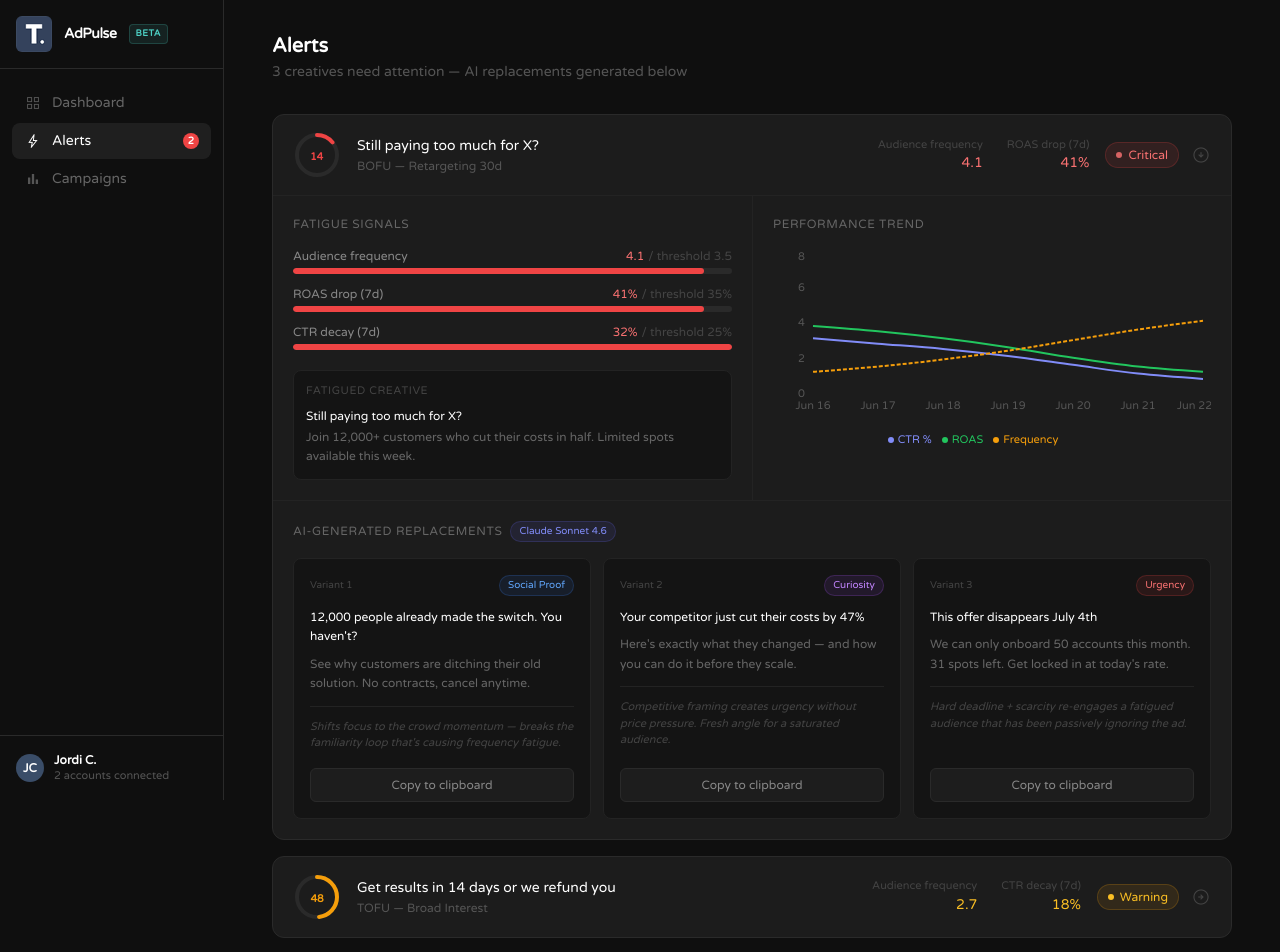
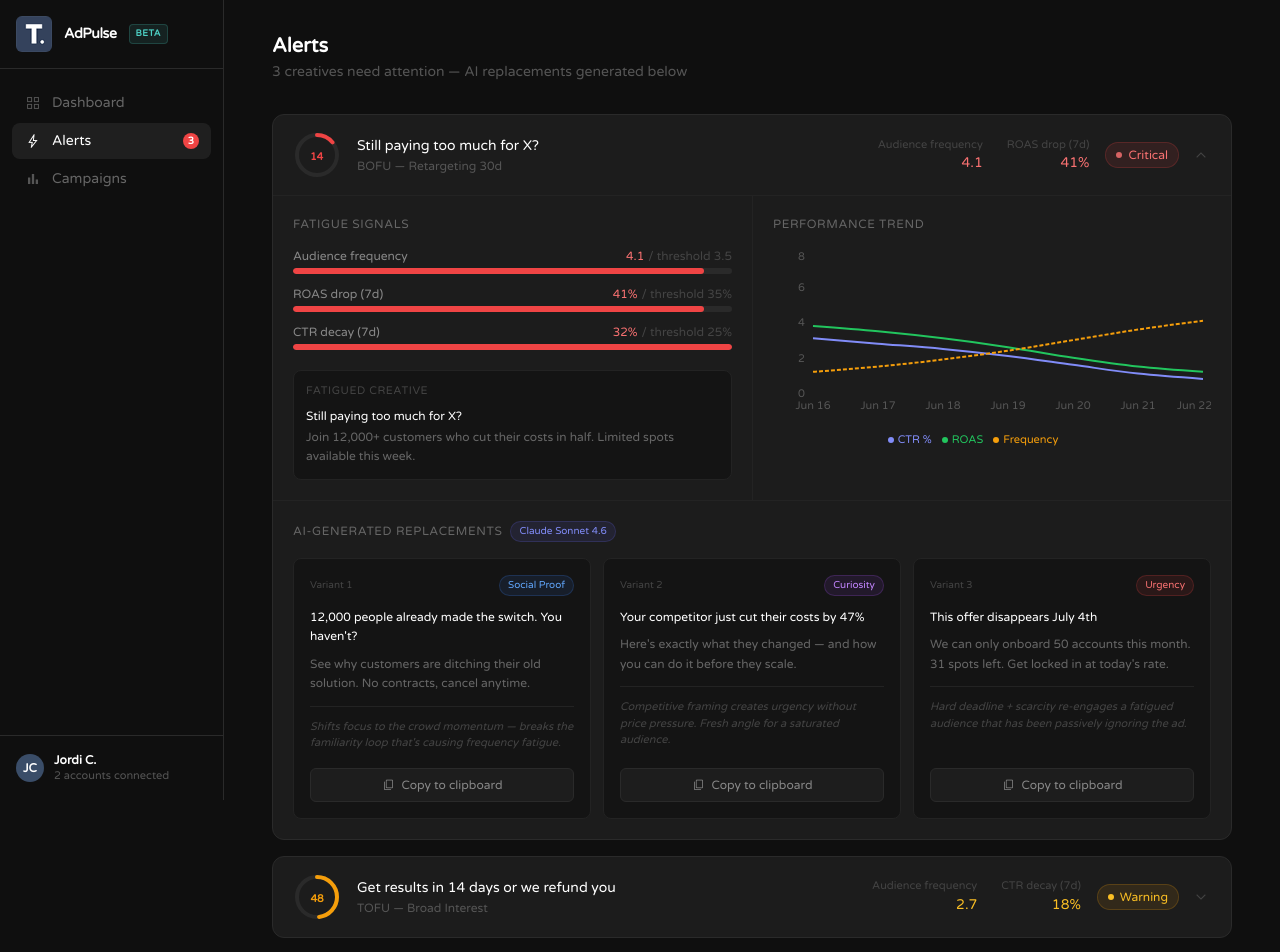
Before and after one commit to jordicabelloo/itstodaymedia-roleproject, a Next.js app in the folder frontend/: page /alerts in a window 1280 px wide. Shown: the top 952 px of the page. Built offline with nearby package versions, Linux system fonts and the light colour scheme.

Commit message:
frontend: copy to clipboard, dynamic badge, expand icons, clean dead code

```diff
--- a/frontend/app/alerts/page.tsx
+++ b/frontend/app/alerts/page.tsx
@@ -1,6 +1,6 @@
 "use client";
 
-import { useState } from "react";
+import { useState, useCallback } from "react";
 import { CREATIVES } from "@/lib/mock-data";
 import HealthBadge from "@/components/HealthBadge";
 import ScoreRing from "@/components/ScoreRing";
@@ -24,6 +24,14 @@ const HOOK_COLOR: Record<string, string> = {
 export default function AlertsPage() {
   const fatigued = CREATIVES.filter((c) => c.health_status !== "healthy");
   const [expanded, setExpanded] = useState<string | null>(fatigued[0]?.id ?? null);
+  const [copied, setCopied] = useState<string | null>(null);
+
+  const copyToClipboard = useCallback((text: string, key: string) => {
+    navigator.clipboard.writeText(text).then(() => {
+      setCopied(key);
+      setTimeout(() => setCopied(null), 2000);
+    });
+  }, []);
 
   return (
     <div className="p-8 max-w-5xl mx-auto">
@@ -64,7 +72,9 @@ export default function AlertsPage() {
 
                 <div className="flex items-center gap-3 shrink-0">
                   <HealthBadge status={creative.health_status} />
-                  <span className={`material-symbols-outlined text-[20px] text-[#444] transition-transform duration-200 ${isOpen ? "rotate-90" : ""}`}>arrow_circle_right</span>
+                  <span className="material-symbols-outlined text-[20px] text-[#444]">
+                    {isOpen ? "expand_less" : "expand_more"}
+                  </span>
                 </div>
               </button>
 
@@ -121,7 +131,11 @@ export default function AlertsPage() {
                         </span>
                       </div>
                       <div className="grid grid-cols-3 gap-3 items-stretch">
-                        {creative.variants.map((v, i) => (
+                        {creative.variants.map((v, i) => {
+                          const copyKey = `${creative.id}-${i}`;
+                          const isCopied = copied === copyKey;
+                          const copyText = `Headline: ${v.headline}\n\nBody: ${v.body}`;
+                          return (
                           <div key={i} className="bg-[#141414] rounded-lg border border-[#232323] p-4 hover:border-[#3a3a3a] transition-colors flex flex-col min-h-[260px]">
                             <div className="flex items-center justify-between mb-3">
                               <span className="text-[10px] text-[#444]">Variant {i + 1}</span>
@@ -132,11 +146,22 @@ export default function AlertsPage() {
                             <p className="text-xs text-white font-medium mb-2 leading-relaxed">{v.headline}</p>
                             <p className="text-xs text-[#666] leading-relaxed mb-3">{v.body}</p>
                             <p className="text-[11px] text-[#444] italic border-t border-[#232323] pt-3 flex-1">{v.rationale}</p>
-                            <button className="mt-4 w-full py-2 rounded-md bg-white/[0.04] hover:bg-white/[0.07] border border-[#2a2a2a] text-xs text-[#888] hover:text-white transition-colors">
-                              Copy to clipboard
+                            <button
+                              onClick={() => copyToClipboard(copyText, copyKey)}
+                              className={`mt-4 w-full py-2 rounded-md border text-xs transition-all duration-200 flex items-center justify-center gap-1.5 ${
+                                isCopied
+                                  ? "bg-green-500/10 border-green-500/30 text-green-400"
+                                  : "bg-white/[0.04] hover:bg-white/[0.07] border-[#2a2a2a] text-[#888] hover:text-white"
+                              }`}
+                            >
+                              {isCopied
+                                ? <><span className="material-symbols-outlined text-[14px]">check_circle</span> Copied!</>
+                                : <><span className="material-symbols-outlined text-[14px]">content_copy</span> Copy to clipboard</>
+                              }
                             </button>
                           </div>
-                        ))}
+                          );
+                        })}
                       </div>
                     </div>
                   )}
--- a/frontend/app/creative/[id]/page.tsx
+++ b/frontend/app/creative/[id]/page.tsx
@@ -16,8 +16,6 @@ export default async function CreativePage({ params }: { params: Promise<{ id: s
   const { id } = await params;
   const creative = CREATIVES.find((c) => c.id === id);
   if (!creative) notFound();
-
-  const latestMetrics = creative.history.at(-1);
 
   return (
     <div className="p-8 max-w-5xl mx-auto">
@@ -39,13 +37,19 @@ export default async function CreativePage({ params }: { params: Promise<{ id: s
           <h1 className="text-lg font-semibold text-white mb-1">{creative.headline}</h1>
           <p className="text-sm text-[#666]">{creative.campaign}</p>
         </div>
-        {creative.health_status !== "healthy" && (
+        {creative.health_status !== "healthy" ? (
           <Link
             href="/alerts"
-            className="px-4 py-2 rounded-lg bg-indigo-500/10 hover:bg-indigo-500/15 border border-indigo-500/20 text-sm text-indigo-400 transition-colors"
+            className="px-4 py-2 rounded-lg bg-indigo-500/10 hover:bg-indigo-500/15 border border-indigo-500/20 text-sm text-indigo-400 transition-colors flex items-center gap-1.5"
           >
+            <span className="material-symbols-outlined text-[16px]">auto_awesome</span>
             View AI replacements
           </Link>
+        ) : (
+          <span className="flex items-center gap-1.5 px-4 py-2 rounded-lg bg-green-500/10 border border-green-500/20 text-sm text-green-400">
+            <span className="material-symbols-outlined text-[16px]">check_circle</span>
+            Performing well
+          </span>
         )}
       </div>
 
--- a/frontend/app/page.tsx
+++ b/frontend/app/page.tsx
@@ -11,7 +11,6 @@ const statCards = [
   { label: "Warning Ads",  value: String(ACCOUNT_STATS.warning_count),                sub: "approaching fatigue", accent: "text-amber-400" },
 ];
 
-const PLATFORM_ICON: Record<string, string> = { meta: "f", google: "G" };
 const PLATFORM_COLOR: Record<string, string> = {
   meta: "bg-blue-500/10 text-blue-400",
   google: "bg-red-500/10 text-red-400",
--- a/frontend/components/Sidebar.tsx
+++ b/frontend/components/Sidebar.tsx
@@ -4,10 +4,13 @@ import Link from "next/link";
 import { usePathname } from "next/navigation";
 import Image from "next/image";
 import clsx from "clsx";
+import { ACCOUNT_STATS } from "@/lib/mock-data";
+
+const alertBadge = ACCOUNT_STATS.critical_count + ACCOUNT_STATS.warning_count;
 
 const NAV = [
   { href: "/",          label: "Dashboard", icon: "grid_view" },
-  { href: "/alerts",    label: "Alerts",    icon: "bolt",      badge: 2 },
+  { href: "/alerts",    label: "Alerts",    icon: "bolt",      badge: alertBadge },
   { href: "/campaigns", label: "Campaigns", icon: "bar_chart" },
 ];
 
```
